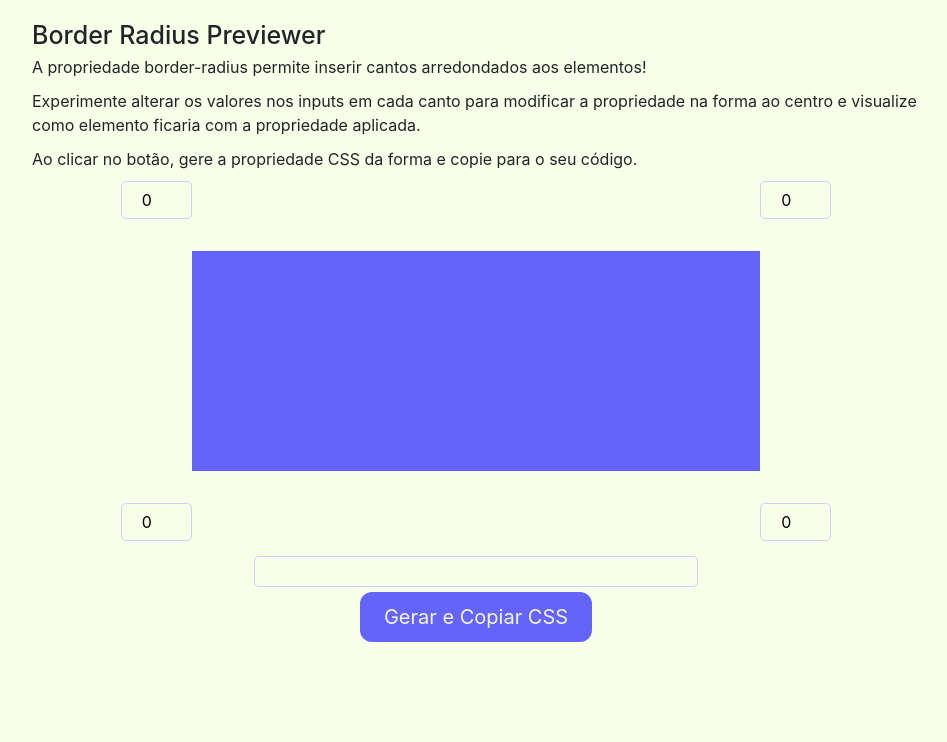
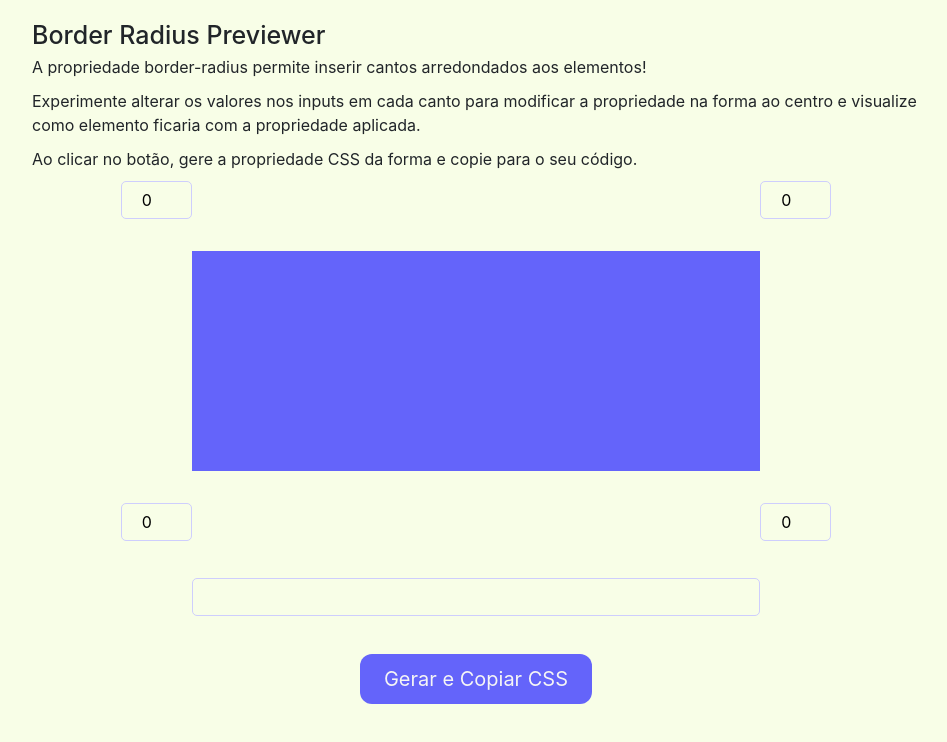
Before and after one commit to lucasmartins96/border-radius-previewer, a React (Create React App) app: page / in a window 1280 px wide. Shown: the top 742 px of the page, without its empty margins (164-1111 px from the left). Built offline with nearby package versions, Linux system fonts and the light colour scheme.

Commit message:
refatorando o componente Clipboard

```diff
--- a/src/components/Clipboard.jsx
+++ b/src/components/Clipboard.jsx
@@ -1,8 +1,6 @@
 import React from 'react';
 import PropTypes from 'prop-types';
 import { connect } from 'react-redux';
-
-const clipboardInput = document.getElementById('clipboardInput');
 
 function Clipboard({
   borderTopLeftRadius,
@@ -11,31 +9,25 @@ function Clipboard({
   borderBottomRightRadius,
 }) {
   function updateClipboardInput() {
+    const clipboardInput = document.getElementById('clipboardInput');
     clipboardInput.value = `border-radius: ${borderTopLeftRadius} ${borderTopRightRadius} ${borderBottomRightRadius} ${borderBottomLeftRadius};`;
   }
 
   function copyCss() {
+    const clipboardInput = document.getElementById('clipboardInput');
     updateClipboardInput();
     clipboardInput.select();
-    document.execCommand("copy");
+    document.execCommand('copy');
   }
 
   return (
-    <div className="row d-flex flex-column justify-content-between align-items-center my-4 w-50">
-      <input
-        className="form-control form-control-lg w-100"
-        type="text"
-        name="clipboardInput"
-        id="clipboardInput"
-      />
-      <button
-        type="button"
-        id="copyCSS"
-        className="btn btn-lg my-2"
-        onClick={() => copyCss()}
-      >
-        Gerar e Copiar CSS
-      </button>
+    <div id="Clipboard">
+      <div className="component-container" id="clipboard-container">
+        <input type="text" name="clipboardInput" id="clipboardInput" />
+        <button type="button" id="copyCSS" onClick={() => copyCss()}>
+          Gerar e Copiar CSS
+        </button>
+      </div>
     </div>
   );
 }
```
